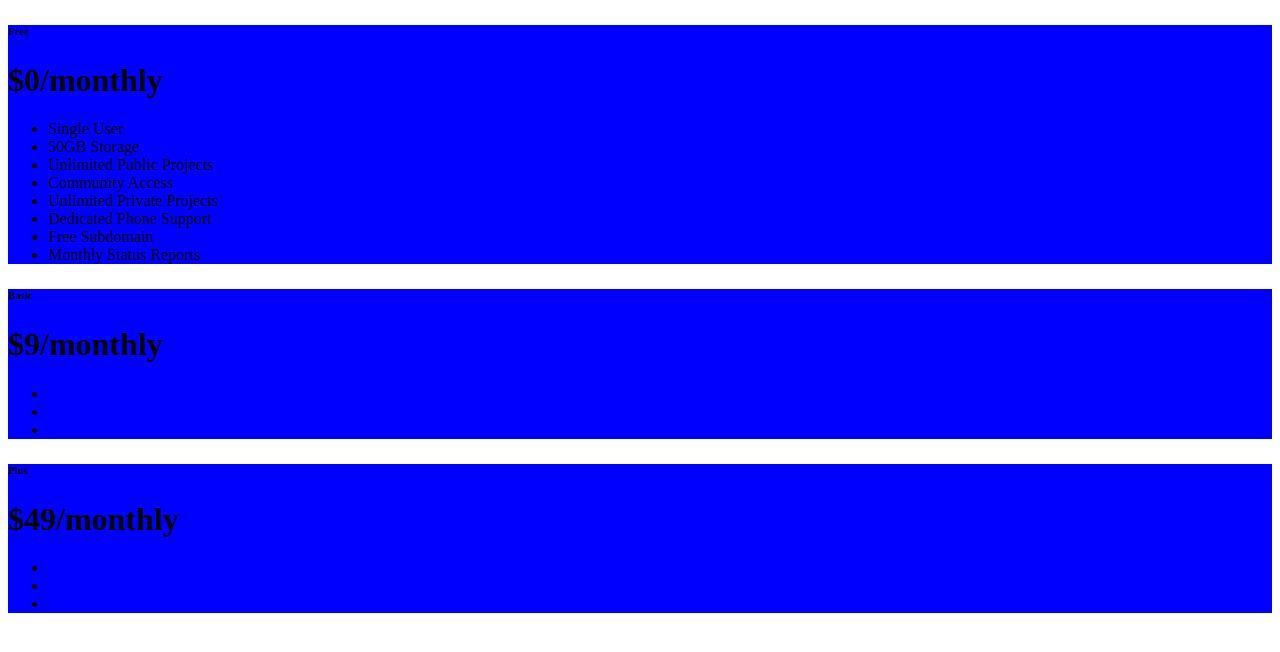
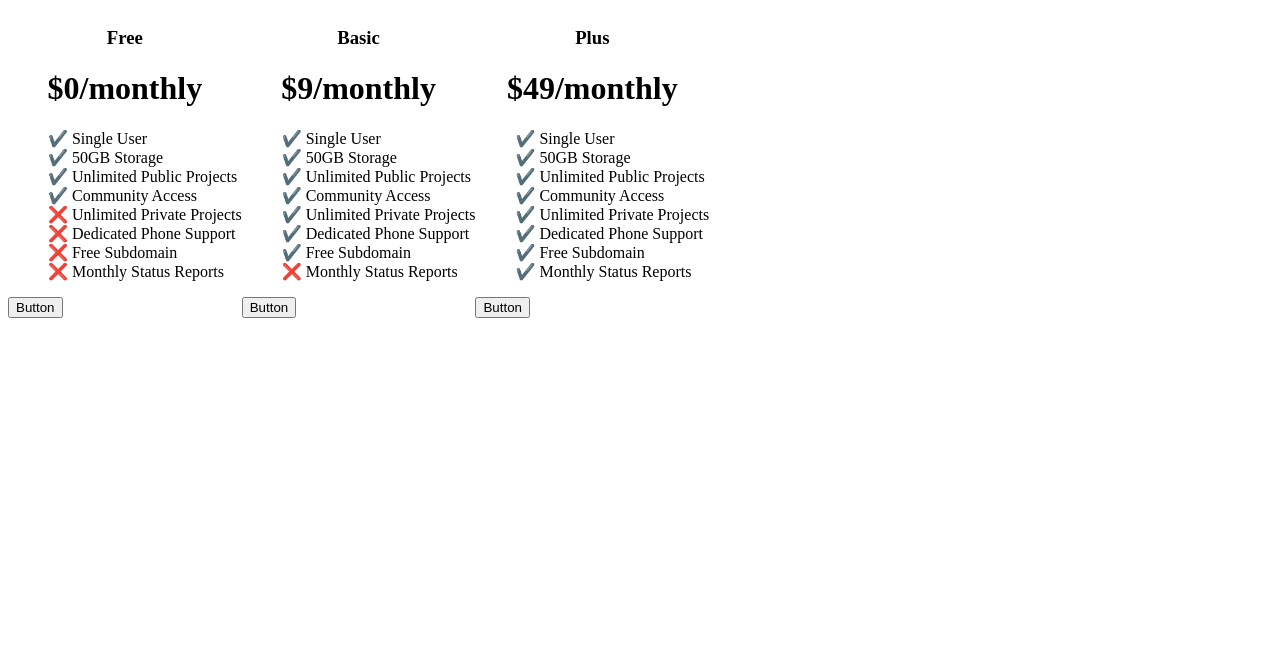
Before and after one commit to shadoeee/react-app, a React (Vite) app: page / in a window 1280 px wide. Shown: the top 652 px of the page. Built offline with nearby package versions, Linux system fonts and the light colour scheme.

Commit message:
finished content work

```diff
--- a/src/App.jsx
+++ b/src/App.jsx
@@ -1,6 +1,6 @@
 import './styles/App.css'
 import Free from './components/free';
-
+import FeaturesList from './components/FeatureList';
 
 // function App({card1}) {
 
@@ -26,13 +26,14 @@ function App({ card1 }) {
     <div className="cards-container">
       {card1.map((card) => (
         <div key={card.id} className="card">
-          <h6>{card.title}</h6>
-          <h1>{`$${card.price}/monthly`}</h1>
-          <ul>
+          <h3 className="centered-text">{card.title}</h3>
+          <h1 className="centered-text">{`$${card.price}/monthly`}</h1>
+          <ul id='list'>
             {card.features.map((feature) => (
-              <li key={feature.id}>{feature.content}</li>
+                <FeaturesList key={feature.id} feature={ feature } />
             ))}
-          </ul>
+              </ul>
+              <button>Button</button>
         </div>
       ))}
     </div>
--- /dev/null
+++ b/src/components/FeatureList.jsx
@@ -0,0 +1,16 @@
+import React from 'react';
+import '/src/styles/App.css'
+
+function FeaturesList({ feature }) {
+
+    if (feature.important) {
+        return (
+            <li >✔️ {feature.content} </li>
+        )
+    }
+  return (
+    <li >❌ {feature.content} </li>
+  );
+}
+
+export default FeaturesList;
--- a/src/components/Free.jsx
+++ b/src/components/Free.jsx
@@ -2,7 +2,7 @@ import React from 'react'
 
 function Free( {card1}) {
   return (
-    <li>{ card1.content }</li>
+    <li >{ card1.content }</li>
   )
 }
 
--- a/src/main.jsx
+++ b/src/main.jsx
@@ -63,13 +63,109 @@ const cardsData = [
     id: 2,
     title: 'Basic',
     price: 9,
-    features: ['Feature A', 'Feature B', 'Feature C'],
+    features: [
+    {
+        id: 1,
+        content: 'Single User',
+        important: true
+    },
+
+    {
+        id: 2,
+        content: '50GB Storage',
+        important: true
+    },
+
+    {
+        id: 3,
+        content: 'Unlimited Public Projects',
+        important: true
+    },
+
+    {
+        id: 4,
+        content: 'Community Access',
+        important: true
+    },
+
+    {
+        id: 5,
+        content: 'Unlimited Private Projects',
+        important: true
+    },
+
+    {
+        id: 6,
+        content: 'Dedicated Phone Support',
+        important: true
+    },
+
+    {
+        id: 7,
+        content: 'Free Subdomain',
+        important: true
+    },
+
+    {
+        id: 8,
+        content: 'Monthly Status Reports',
+        important: false
+    }
+],
   },
   {
     id: 3,
     title: 'Plus',
     price: 49,
-    features: ['Feature X', 'Feature Y', 'Feature Z'],
+        features: [
+    {
+        id: 1,
+        content: 'Single User',
+        important: true
+    },
+
+    {
+        id: 2,
+        content: '50GB Storage',
+        important: true
+    },
+
+    {
+        id: 3,
+        content: 'Unlimited Public Projects',
+        important: true
+    },
+
+    {
+        id: 4,
+        content: 'Community Access',
+        important: true
+    },
+
+    {
+        id: 5,
+        content: 'Unlimited Private Projects',
+        important: true
+    },
+
+    {
+        id: 6,
+        content: 'Dedicated Phone Support',
+        important: true
+    },
+
+    {
+        id: 7,
+        content: 'Free Subdomain',
+        important: true
+    },
+
+    {
+        id: 8,
+        content: 'Monthly Status Reports',
+        important: true
+    }
+],
   },
 ];
 
--- a/src/styles/App.css
+++ b/src/styles/App.css
@@ -1,3 +1,15 @@
 .card {
-    background-color: blue;
+    background-color: rgb(255, 255, 255);
 }
+#list {
+    list-style-type: none;
+}
+.cards-container {
+    display: flex;
+}
+
+.centered-text{
+    text-align: center;
+    display: flex;
+    justify-content: center;
+}
```
